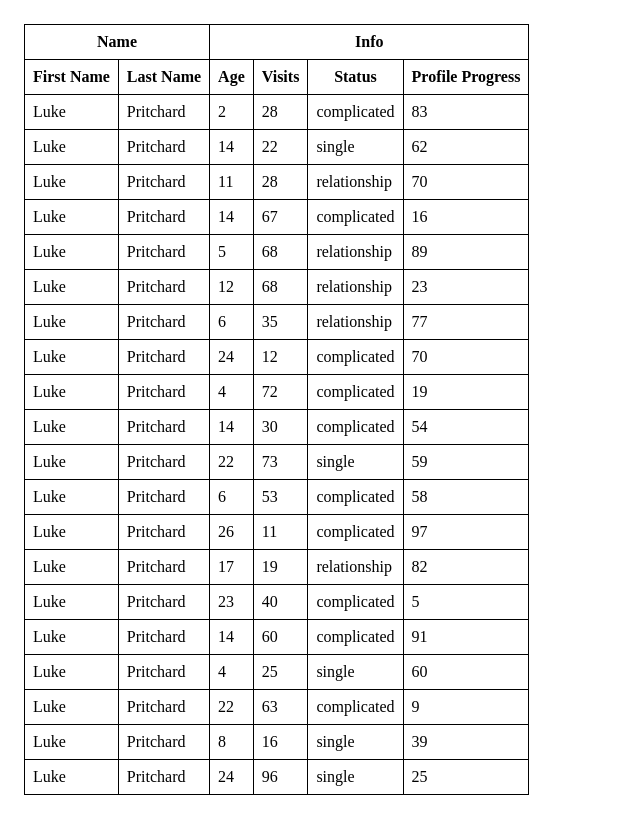
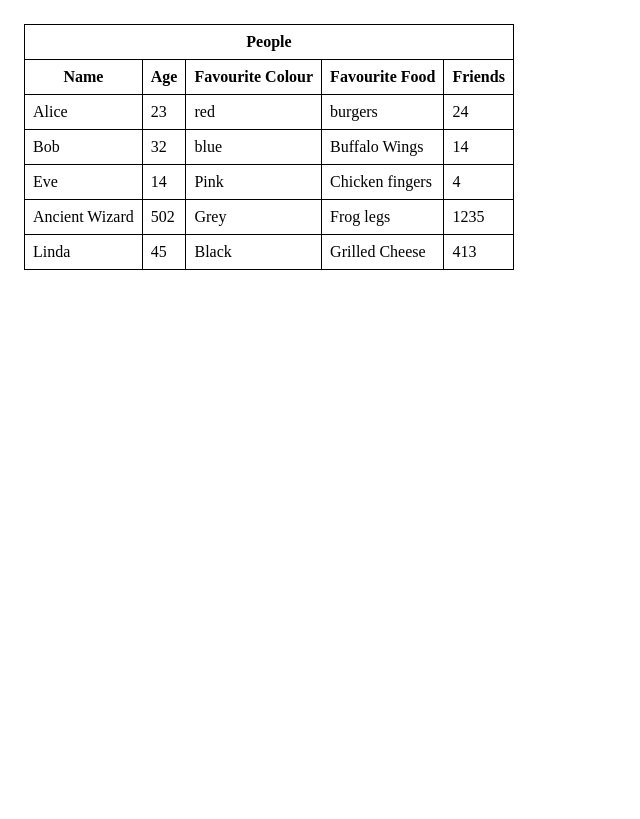
Before and after one commit to luke-pritch/coding-challenge, a React app: page / in a window 1280 px wide. Shown: the whole page, without its empty margins (0-640 px from the left). Built offline with nearby package versions, Linux system fonts and the light colour scheme.

Commit message:
Fetching Data into Table

```diff
--- a/package.json
+++ b/package.json
@@ -12,11 +12,14 @@
   "author": "",
   "license": "ISC",
   "dependencies": {
+    "babel-polyfill": "^6.26.0",
     "bootstrap": "^4.5.3",
+    "core-js": "^3.7.0",
     "react": "^17.0.1",
     "react-bootstrap": "^1.4.0",
     "react-dom": "^17.0.1",
     "react-table": "^7.6.1",
+    "regenerator-runtime": "^0.13.7",
     "styled-components": "^5.2.1"
   },
   "devDependencies": {
--- a/src/App.js
+++ b/src/App.js
@@ -1,8 +1,9 @@
-import React from "react";
+import React, { useEffect, useState } from "react";
 import styled from "styled-components";
 import { useTable } from "react-table";
 
 import makeData from "./makeData";
+import { getPeople } from "./fakePeopleAPI";
 
 const Styles = styled.div`
   padding: 1rem;
@@ -74,40 +75,48 @@ function Table({ columns, data }) {
   );
 }
 
+function useFetch() {
+  const [data, setData] = useState([]);
+  const [loading, setLoading] = useState(true);
+
+  async function fetchData() {
+    const response = await getPeople();
+    setData(response.data);
+    setLoading(false);
+  }
+
+  useEffect(() => {
+    fetchData();
+  }, []);
+  return [data, loading];
+}
+
 function App() {
+  const [data, loading] = useFetch();
   const columns = React.useMemo(
     () => [
       {
-        Header: "Name",
+        Header: "People",
         columns: [
           {
-            Header: "First Name",
-            accessor: "firstName",
+            Header: "Name",
+            accessor: "name",
           },
-          {
-            Header: "Last Name",
-            accessor: "lastName",
-          },
-        ],
-      },
-      {
-        Header: "Info",
-        columns: [
           {
             Header: "Age",
             accessor: "age",
           },
           {
-            Header: "Visits",
-            accessor: "visits",
+            Header: "Favourite Colour",
+            accessor: "favourite_color",
           },
           {
-            Header: "Status",
-            accessor: "status",
+            Header: "Favourite Food",
+            accessor: "favourite_food",
           },
           {
-            Header: "Profile Progress",
-            accessor: "progress",
+            Header: "Friends",
+            accessor: "friends",
           },
         ],
       },
@@ -115,11 +124,14 @@ function App() {
     []
   );
 
-  const data = React.useMemo(() => makeData(20), []);
+  // const data = React.useMemo(() => makeData(20), []);
+
+  const newData = React.useMemo(() => data);
+  console.log(newData);
 
   return (
     <Styles>
-      <Table columns={columns} data={data} />
+      <Table columns={columns} data={newData} />
     </Styles>
   );
 }
--- a/src/index.js
+++ b/src/index.js
@@ -1,5 +1,7 @@
 import React from "react";
 import ReactDOM from "react-dom";
 import App from "./App";
+import "core-js/stable";
+import "regenerator-runtime/runtime";
 
 ReactDOM.render(<App />, document.getElementById("root"));
```
